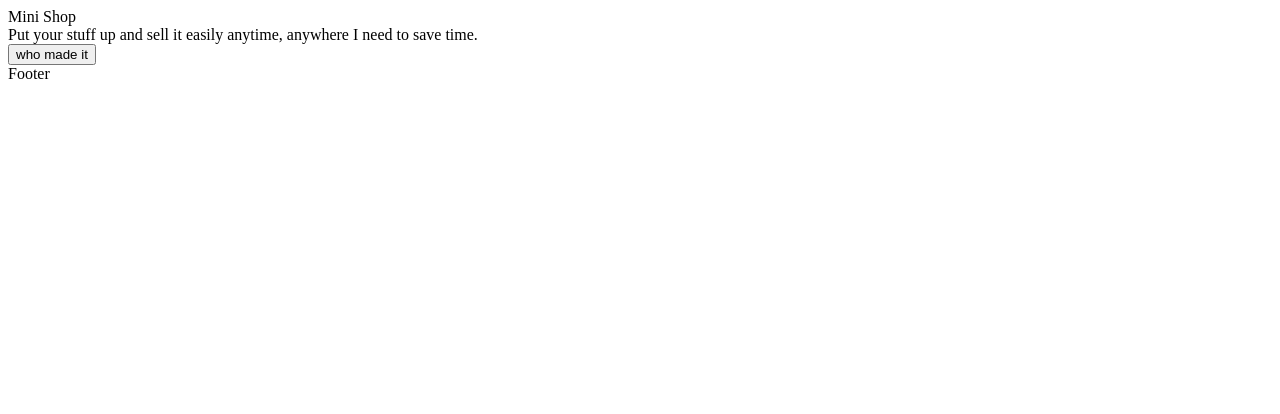
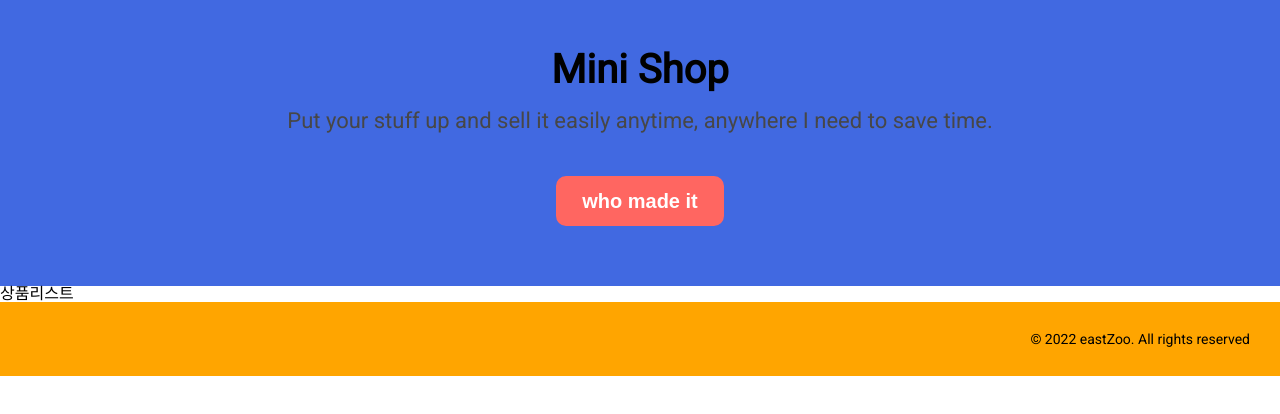
Before and after one commit to Zookeeper0/MINI_SHOP, a React (Create React App) app: page / in a window 1280 px wide. Shown: the top 414 px of the page. Built offline with nearby package versions, Linux system fonts and the light colour scheme.

Commit message:
ADD : footer프레임

```diff
--- a/public/index.html
+++ b/public/index.html
@@ -25,6 +25,8 @@
       Learn how to configure a non-root public URL by running `npm run build`.
     -->
     <title>React App</title>
+    <!-- Rest CSS -->
+    <link rel="stylesheet" href="https://cdn.jsdelivr.net/npm/reset-css@5.0.1/reset.min.css">
 
     <!-- 폰트 설정 -->
     <link
--- a/src/App.js
+++ b/src/App.js
@@ -1,3 +1,4 @@
+import Prototypes from "./components/Prototypes";
 import Footer from "./layout/Footer";
 import Header from "./layout/Header";
 
@@ -5,6 +6,7 @@ function App() {
   return (
     <>
       <Header />
+      <Prototypes />
       <Footer />
     </>
   );
--- /dev/null
+++ b/src/components/Prototypes.jsx
@@ -0,0 +1,11 @@
+import React from 'react'
+
+const Prototypes = () => {
+  return (
+    <main>
+      <div className="prototypes">상품리스트</div>
+    </main>
+  )
+}
+
+export default Prototypes
--- a/src/index.css
+++ b/src/index.css
@@ -12,3 +12,7 @@ nav,
 section {
   display: block;
 }
+
+body {
+  font-family: "Roboto", sans-serif;
+}
--- a/src/layout/Footer.jsx
+++ b/src/layout/Footer.jsx
@@ -1,8 +1,19 @@
 import React from 'react'
+import styled from 'styled-components'
+
+const Base = styled.footer`
+  padding: 30px;
+  text-align: right;
+  font-size: 14px;
+  background-color: orange;
+`;
+
 
 const Footer = () => {
   return (
-    <div>Footer</div>
+    <Base>
+      <p>&copy; 2022 eastZoo. All rights reserved</p>
+    </Base>
   )
 }
 
--- a/src/layout/Header.jsx
+++ b/src/layout/Header.jsx
@@ -1,20 +1,64 @@
 import React from 'react'
+import styled from 'styled-components'
+
+const Main = styled.header`
+  padding: 10px;
+  text-align: center;
+  background-color: royalblue;
+`;
+const HeadContainer = styled.div`
+  margin: 40px auto;
+  display: flex;
+  flex-direction: column;
+  max-width: 1000px;
+`;
+const Title = styled.div`
+  font-size: 40px;
+  font-weight: bold;
+`;
+const SubTitle = styled.div`
+  font-size: 22px;
+  line-height: 30px;
+  margin: 16px 0px 0px;
+  color: rgb(71, 71, 71);
+  font-weight: 500;
+`;
+const ButtonWrapper = styled.div`
+  margin-top: 40px;
+  margin-bottom: 10px;
+`;
+const A = styled.a`
+  display: inline-block;
+`;
+const Button = styled.button`
+  display: inline-block;
+  font-weight: 700;
+  border-radius: 10px;
+  cursor: pointer;
+  text-decoration: none;
+  border: 2px solid rgb(255, 102, 97);
+  background-color: rgb(255, 102, 97);
+  font-size: 20px;
+  line-height: 22px;
+  padding: 12px 24px;
+  color: rgb(255, 255, 255);
+`;
 
 const Header = () => {
   return (
-    <header>
-      <div className='heder__container'>
-        <div className="title">Mini Shop</div>
-        <div className="subtitle">
+    <Main>
+      <HeadContainer>
+        <Title>Mini Shop</Title>
+        <SubTitle>
         Put your stuff up and sell it easily anytime, anywhere I need to save time.
-        </div>
-        <div className="header__btn">
-          <a href="https://eastzoo.co.kr/">
-            <button>who made it</button>
-          </a>
-        </div>
-      </div>
-    </header>
+        </SubTitle>
+        <ButtonWrapper>
+          <A href="https://eastzoo.co.kr/">
+            <Button>who made it</Button>
+          </A>
+        </ButtonWrapper>
+      </HeadContainer>
+    </Main>
   )
 }
 
```
